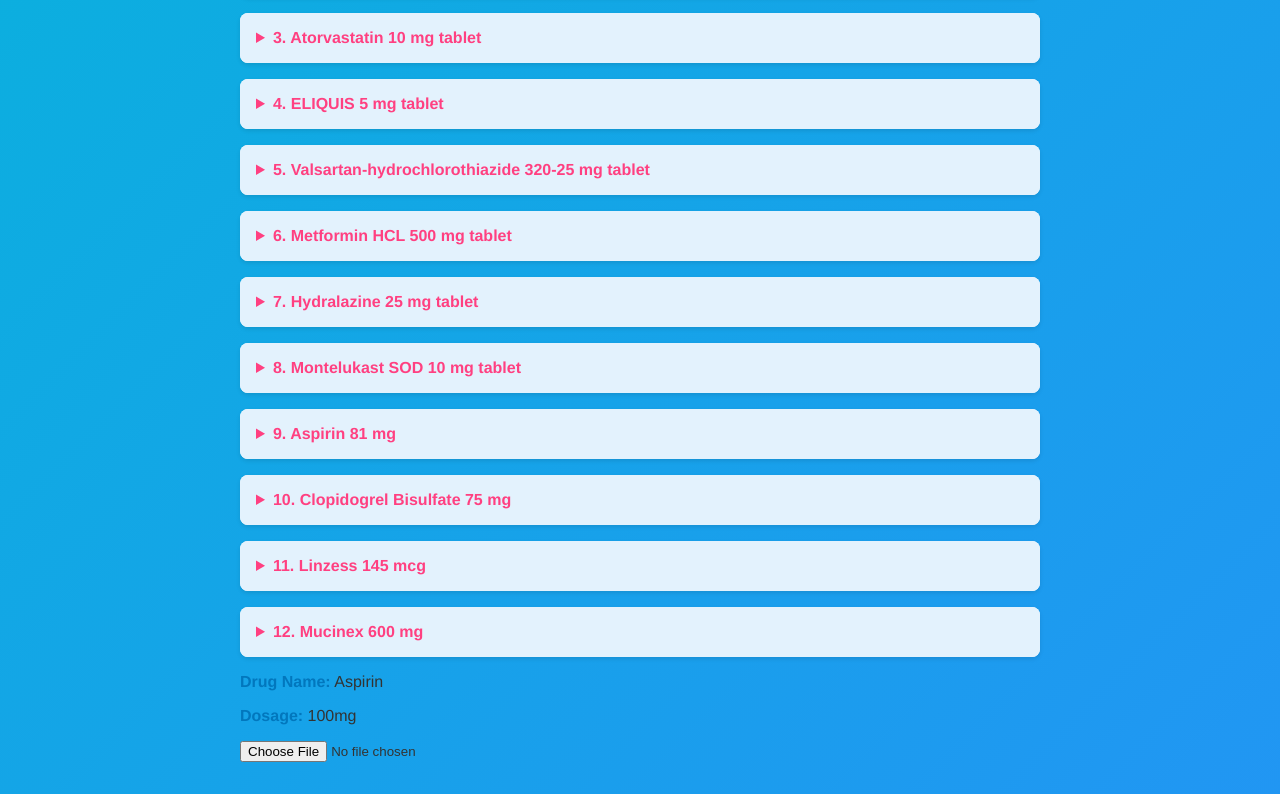
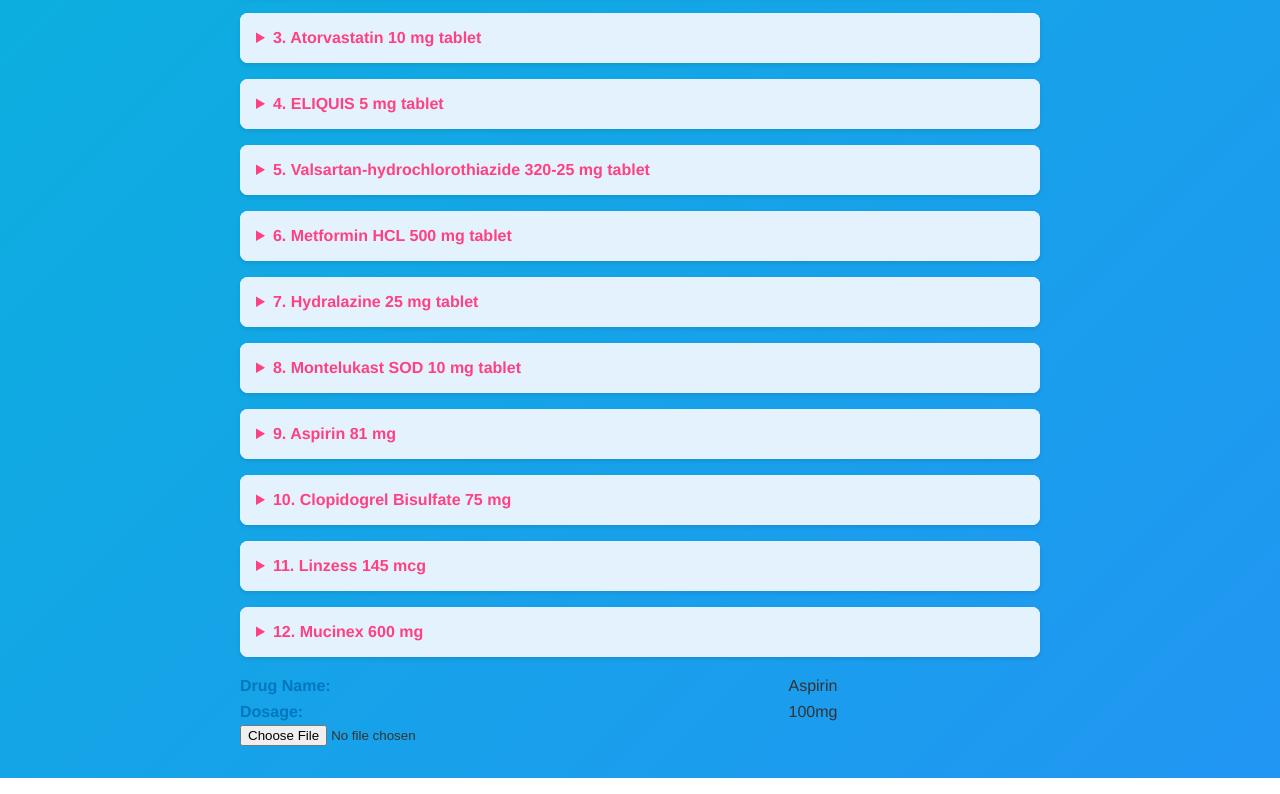
Before and after one commit to NancyCu/MedList, a plain HTML site: page index.html in a window 1280 px wide. Shown: the part 1161-1955 px from the top of the page. Drawn offline with Linux system fonts and the light colour scheme; sample sign-in values are in the browser's storage.

Commit message:
Align drug info using table layout

```diff
--- a/index.html
+++ b/index.html
@@ -29,8 +29,14 @@
             <!-- Uploaded image will appear here -->
           </div>
           <div class="drug-details">
-            <p><strong>Drug Name:</strong> Aspirin</p>
-            <p><strong>Dosage:</strong> 100mg</p>
+            <div class="info-row">
+              <span class="info-title">Drug Name:</span>
+              <span class="info-data">Aspirin</span>
+            </div>
+            <div class="info-row">
+              <span class="info-title">Dosage:</span>
+              <span class="info-data">100mg</span>
+            </div>
             <!-- Additional drug info... -->
           </div>
         </div>
--- a/script.js
+++ b/script.js
@@ -175,10 +175,22 @@
         <summary data-med-name="${med.name}">${med.number}. <a href="${link}">${med.name}</a></summary>
         <div class="med-details">
           <div class="drug-info-left">
-            <p><strong>Directions:</strong> ${med.directions}</p>
-            <p><strong>Commonly known as:</strong> ${med.common}</p>
-            <p><strong>RX:</strong> ${med.rx}</p>
-            <p><strong>Treatment:</strong> ${med.treatment}</p>
+            <div class="info-row">
+              <span class="info-title">Directions:</span>
+              <span class="info-data">${med.directions}</span>
+            </div>
+            <div class="info-row">
+              <span class="info-title">Commonly known as:</span>
+              <span class="info-data">${med.common}</span>
+            </div>
+            <div class="info-row">
+              <span class="info-title">RX:</span>
+              <span class="info-data">${med.rx}</span>
+            </div>
+            <div class="info-row">
+              <span class="info-title">Treatment:</span>
+              <span class="info-data">${med.treatment}</span>
+            </div>
           </div>
           <div class="med-pill-upload">
             <div class="pill-image-box" id="pill-image-box-${med.number}">
--- a/styles.css
+++ b/styles.css
@@ -150,6 +150,30 @@
   background: var(--light-bg);
 }
 
+.drug-info-left,
+.drug-details {
+  display: table;
+  width: 100%;
+  border-collapse: collapse;
+}
+
+.info-row {
+  display: table-row;
+}
+
+.info-title,
+.info-data {
+  display: table-cell;
+  padding: 0.25rem 0;
+}
+
+.info-title {
+  font-weight: 700;
+  color: var(--primary);
+  padding-right: 1rem;
+  white-space: nowrap;
+}
+
 @media (prefers-color-scheme: dark) {
   body {
     background: linear-gradient(135deg, #0d47a1, #006064);
```
